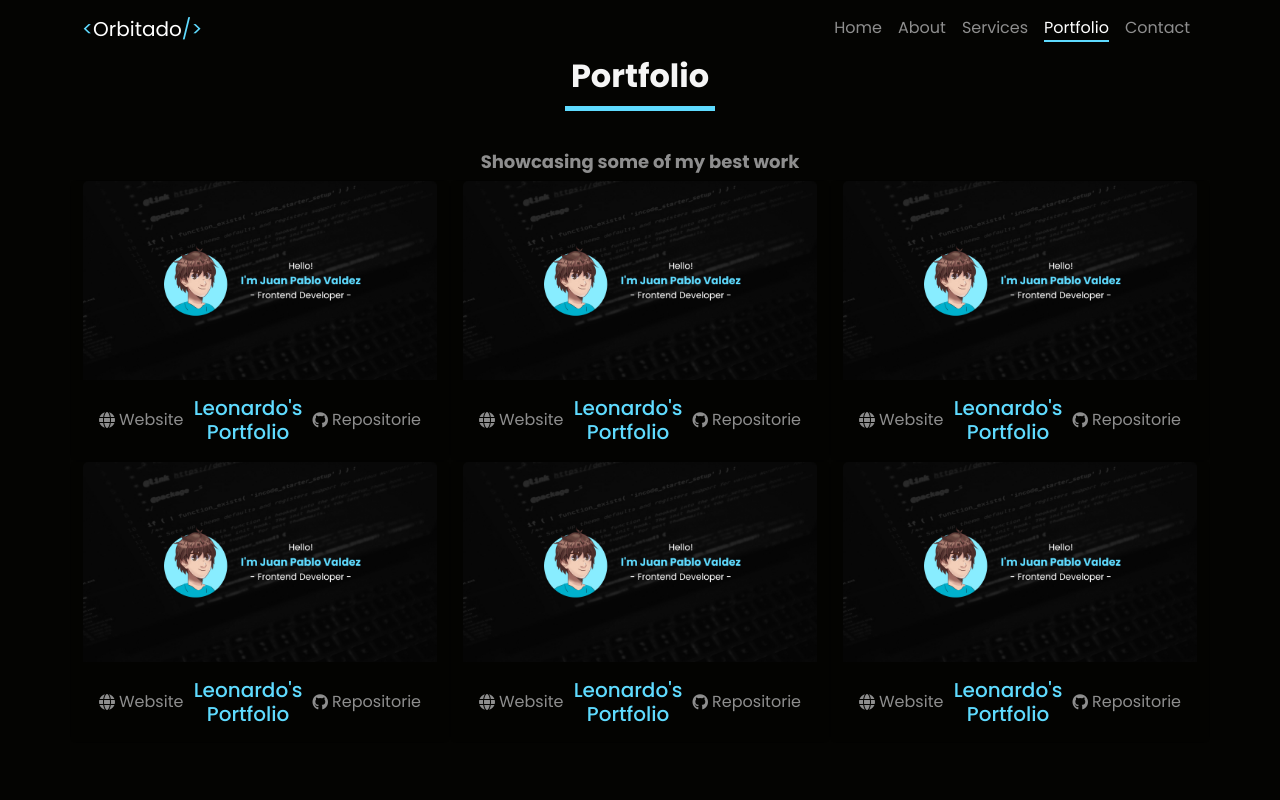
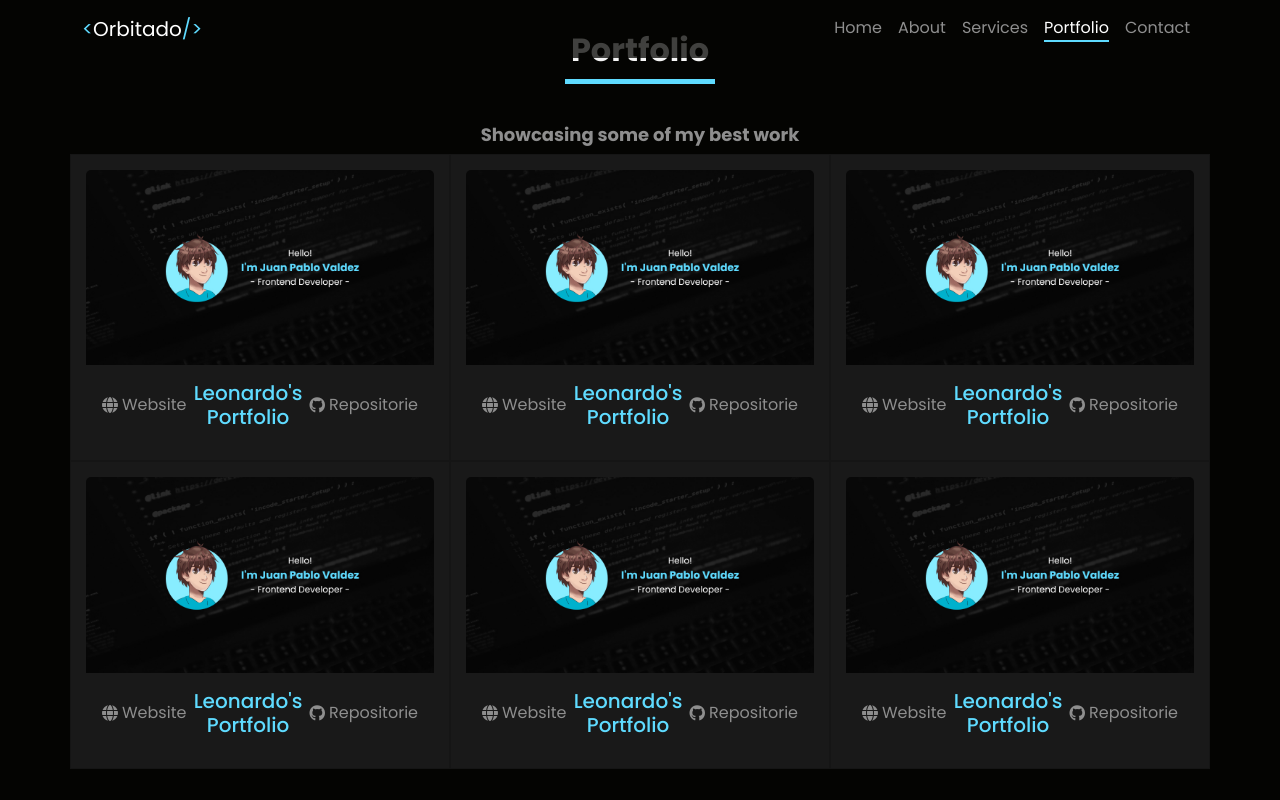
Before and after one commit to Orbitadoo/leonardo-newportfolio, a plain HTML site: page pages/portfolio.html in a window 1280 px wide. Drawn offline with nearby package versions, Linux system fonts and the light colour scheme.

Commit message:
new-style-end

```diff
--- a/pages/portfolio.html
+++ b/pages/portfolio.html
@@ -70,11 +70,11 @@
         <section id="proyects-portfolio">
             <div class="proyects-portfolio__card row">
                 <!-- FIRST PROYECT -->
-                <div class="col-12 col-sm-12 col-md-4 col-lg-4 card bg-dark bg-opacity-10">
+                <div class="col-12 col-sm-12 col-md-4 col-lg-4 card bg-dark">
                     <!-- IMAGEN DE LA CARD -->
-                    <img src="../assets/card-img.jpg" class="card-img-top" alt="...">
+                    <a href="https://github.com/Orbitadoo/leonardo-newportfolio" target="_blank"><img src="../assets/card-img.jpg" class="card-img-top" alt="..."></a>
                     <!-- BODY DE LA CARD -->
-                    <div class="card-body d-flex justify-content-between align-items-center">
+                    <div class="card-body d-flex justify-content-around w-100 align-items-center">
                         <!-- website -->
                         <a href="https://leonardo-portfolio.000webhostapp.com" class="card-anchor d-flex align-items-center justify-content-around gap-1" target="_blank"><i class="fa-solid fa-globe"></i><span class="d-none d-sm-inline-block d-md-inline-block d-lg-inline-block"><span class="d-md-none d-lg-block">Website</span></a>
                         <!-- title -->
@@ -84,11 +84,11 @@
                     </div>
                 </div>
                 <!-- SECOND PROYECT -->
-                <div class="col-12 col-sm-12 col-md-4 col-lg-4 card bg-dark bg-opacity-10">
+                <div class="col-12 col-sm-12 col-md-4 col-lg-4 card bg-dark">
                     <!-- IMAGEN DE LA CARD -->
-                    <img src="../assets/card-img.jpg" class="card-img-top" alt="...">
+                    <a href="https://github.com/Orbitadoo/leonardo-newportfolio" target="_blank"><img src="../assets/card-img.jpg" class="card-img-top" alt="..."></a>
                     <!-- BODY DE LA CARD -->
-                    <div class="card-body d-flex justify-content-between align-items-center">
+                    <div class="card-body d-flex justify-content-around w-100 align-items-center">
                         <!-- website -->
                         <a href="https://leonardo-portfolio.000webhostapp.com" class="card-anchor d-flex align-items-center justify-content-around gap-1" target="_blank"><i class="fa-solid fa-globe"></i><span class="d-none d-sm-inline-block d-md-inline-block d-lg-inline-block"><span class="d-md-none d-lg-block">Website</span></a>
                         <!-- title -->
@@ -98,11 +98,11 @@
                     </div>
                 </div>
                 <!-- THIRD PROYECT -->
-                <div class="col-12 col-sm-12 col-md-4 col-lg-4 card bg-dark bg-opacity-10">
+                <div class="col-12 col-sm-12 col-md-4 col-lg-4 card bg-dark">
                     <!-- IMAGEN DE LA CARD -->
-                    <img src="../assets/card-img.jpg" class="card-img-top" alt="...">
+                    <a href="https://github.com/Orbitadoo/leonardo-newportfolio" target="_blank"><img src="../assets/card-img.jpg" class="card-img-top" alt="..."></a>
                     <!-- BODY DE LA CARD -->
-                    <div class="card-body d-flex justify-content-between align-items-center">
+                    <div class="card-body d-flex justify-content-around w-100 align-items-center">
                         <!-- website -->
                         <a href="https://leonardo-portfolio.000webhostapp.com" class="card-anchor d-flex align-items-center justify-content-around gap-1" target="_blank"><i class="fa-solid fa-globe"></i><span class="d-none d-sm-inline-block d-md-inline-block d-lg-inline-block"><span class="d-md-none d-lg-block">Website</span></a>
                         <!-- title -->
@@ -112,11 +112,11 @@
                     </div>
                 </div>
                 <!-- FOURTH PROYECT -->
-                <div class="col-12 col-sm-12 col-md-4 col-lg-4 card bg-dark bg-opacity-10">
+                <div class="col-12 col-sm-12 col-md-4 col-lg-4 card bg-dark">
                     <!-- IMAGEN DE LA CARD -->
-                    <img src="../assets/card-img.jpg" class="card-img-top" alt="...">
+                    <a href="https://github.com/Orbitadoo/leonardo-newportfolio" target="_blank"><img src="../assets/card-img.jpg" class="card-img-top" alt="..."></a>
                     <!-- BODY DE LA CARD -->
-                    <div class="card-body d-flex justify-content-between align-items-center">
+                    <div class="card-body d-flex justify-content-around w-100 align-items-center">
                         <!-- website -->
                         <a href="https://leonardo-portfolio.000webhostapp.com" class="card-anchor d-flex align-items-center justify-content-around gap-1" target="_blank"><i class="fa-solid fa-globe"></i><span class="d-none d-sm-inline-block d-md-inline-block d-lg-inline-block"><span class="d-md-none d-lg-block">Website</span></a>
                         <!-- title -->
@@ -126,11 +126,11 @@
                     </div>
                 </div>
                 <!-- FIFTH PROYECT -->
-                <div class="col-12 col-sm-12 col-md-4 col-lg-4 card bg-dark bg-opacity-10">
+                <div class="col-12 col-sm-12 col-md-4 col-lg-4 card bg-dark">
                     <!-- IMAGEN DE LA CARD -->
-                    <img src="../assets/card-img.jpg" class="card-img-top" alt="...">
+                    <a href="https://github.com/Orbitadoo/leonardo-newportfolio" target="_blank"><img src="../assets/card-img.jpg" class="card-img-top" alt="..."></a>
                     <!-- BODY DE LA CARD -->
-                    <div class="card-body d-flex justify-content-between align-items-center">
+                    <div class="card-body d-flex justify-content-around w-100 align-items-center">
                         <!-- website -->
                         <a href="https://leonardo-portfolio.000webhostapp.com" class="card-anchor d-flex align-items-center justify-content-around gap-1" target="_blank"><i class="fa-solid fa-globe"></i><span class="d-none d-sm-inline-block d-md-inline-block d-lg-inline-block"><span class="d-md-none d-lg-block">Website</span></a>
                         <!-- title -->
@@ -140,11 +140,11 @@
                     </div>
                 </div>
                 <!-- SIXTH PROYECT -->
-                <div class="col-12 col-sm-12 col-md-4 col-lg-4 card bg-dark bg-opacity-10">
+                <div class="col-12 col-sm-12 col-md-4 col-lg-4 card bg-dark">
                     <!-- IMAGEN DE LA CARD -->
-                    <img src="../assets/card-img.jpg" class="card-img-top" alt="...">
+                    <a href="https://github.com/Orbitadoo/leonardo-newportfolio" target="_blank"><img src="../assets/card-img.jpg" class="card-img-top" alt="..."></a>
                     <!-- BODY DE LA CARD -->
-                    <div class="card-body d-flex justify-content-between align-items-center">
+                    <div class="card-body d-flex justify-content-around w-100 align-items-center">
                         <!-- website -->
                         <a href="https://leonardo-portfolio.000webhostapp.com" class="card-anchor d-flex align-items-center justify-content-around gap-1" target="_blank"><i class="fa-solid fa-globe"></i><span class="d-none d-sm-inline-block d-md-inline-block d-lg-inline-block"><span class="d-md-none d-lg-block">Website</span></a>
                         <!-- title -->
--- a/scss/_portfolio.scss
+++ b/scss/_portfolio.scss
@@ -12,8 +12,16 @@
     }
     #proyects-portfolio {
         .proyects-portfolio__card {
+            .bg-dark {
+                background: map-get($color, "background-cards") !important;
+                padding: 15px !important;
+                border-radius: 0px;
+                display: flex;
+                justify-content: center;
+                align-items: center;
+            }
+
             .card {
-                img {}
                 .card-body {
                     .card-anchor {
                         text-decoration: none;
```
Also changed, not shown: css/style.css.
